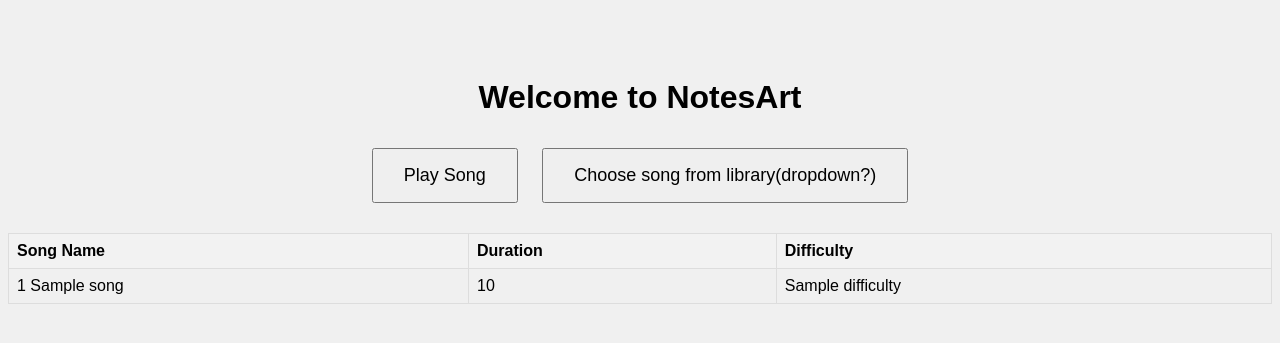
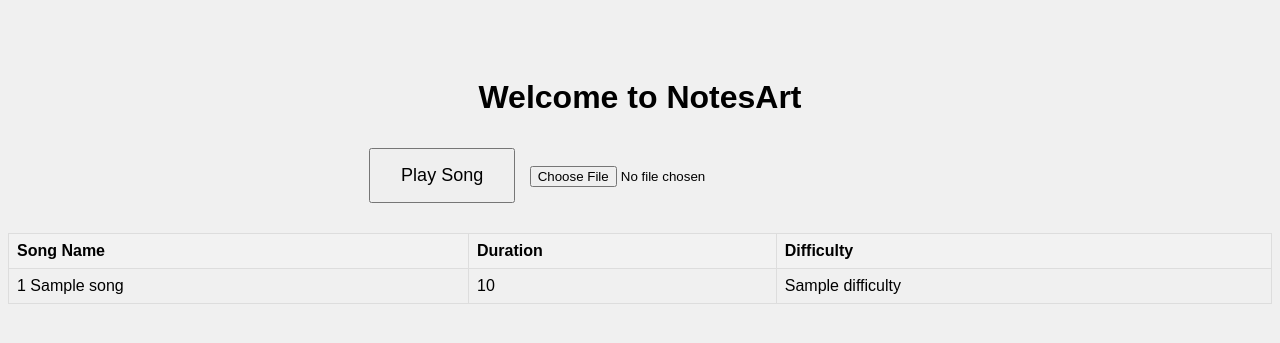
Before and after one commit to chae-shin/csce483-capstone, a Flask app: template templates/index.html in a window 1280 px wide. Shown: the top 343 px of the page. Run offline with Flask 3, Linux system fonts and the light colour scheme; the template is opened without the code that fills it: most values are stand-ins (such as "Sample title", 1, 10 or a date in 2020).

Commit message:
placeholder hardware file

```diff
--- a/rabi.py
+++ b/rabi.py
@@ -1,29 +1,55 @@
 from flask import Flask, render_template, request, redirect, url_for, jsonify
 from songFilePickStats import song_data
 import subprocess
+import os
 
 app = Flask(__name__)
+
+UPLOAD_FOLDER = 'songs/'
+os.makedirs(UPLOAD_FOLDER, exist_ok=True)  # Ensure the folder exists
+app.config['UPLOAD_FOLDER'] = UPLOAD_FOLDER
+
 
 @app.route("/")
 def home():
     data = song_data()
     return render_template("index.html", song_data=data)
 
+@app.route("/upload", methods=["POST"])
+def upload_file():
+    # checks if file chosen
+    if 'filename' not in request.files:
+        return jsonify({"status": "error", "message": "No file part"}), 400
+
+    # file is chosen file
+    file = request.files['filename']
+
+    # is file name nothing
+    if file.filename == '':
+        return jsonify({"status": "error", "message": "No selected file"}), 400
+
+    # if file perfect we add it to the folder
+    if file:
+        file_path = os.path.join(app.config['UPLOAD_FOLDER'], file.filename)
+        file.save(file_path)
+        song_data()
+
+        return jsonify({"status": "success", "message": "File uploaded successfully!", "file_path": file_path})
+
 
 @app.route("/play_song", methods=["POST"])
 def play_song():
     data = request.get_json()
-    song_index = data.get("song_index")
+    song_index = data.get("song_name")
 
     try:
         # Run the specific Python file based on the song index
-        song_file = f"./midiFiles/{song_index}_MIDI.py"  # Adjust file path as needed
+        song_file = song_index # Adjust file path as needed
         print(song_file)
-        subprocess.run(["python3", song_file], check=True)
+        subprocess.run(["python3", "RunningLights.py", song_file], check=True)
         return jsonify({"status": "success", "message": f"Playing song at index {song_index}!"})
     except subprocess.CalledProcessError as e:
         return jsonify({"status": "error", "message": f"Error playing song: {str(e)}"}), 500
-
 
 @app.route("/currentlyplaying")
 def playing():
--- a/templates/index.html
+++ b/templates/index.html
@@ -44,17 +44,30 @@
     th {
       background-color: #f2f2f2;
     }
+    #linkSong {
+      opacity: 0;
+      transition: opacity 0.3s; /* Smooth transition */
+    }
   </style>
 </head>
 <body>
   <h1>Welcome to NotesArt</h1>
-  <form id="redirects" method="POST">
+  <form id="redirects" method="POST" action="/upload" enctype="multipart/form-data">
     <button type="button" id="playSong">Play Song</button>
-    <button type="button" id="chooseSongButton">Choose song from library(dropdown?)</button>
+
+    <input type="file" id="myFile" name="filename">
+    <input type="submit" id="linkSong" value="Add Song to Library">
+
   </form>
 
 
   <script>
+    // add song becomes visible when file is uploaded
+    document.getElementById("myFile").addEventListener("change", function() {
+      const linkSongButton = document.getElementById("linkSong");
+      linkSongButton.style.opacity = "1"; // Show the Add Song button
+    });
+
     //coloring row of table
     document.getElementById("playSong").addEventListener("click", function() {
       location.href = '/currentlyplaying';
@@ -82,6 +95,8 @@
     .catch(error => console.error('Error:', error));
   });
 
+  //uploading midi file
+
 
   </script>
 
@@ -96,7 +111,7 @@
     </thead>
     <tbody>
       {% for song in song_data %}
-      <tr class="SongRow" data-index="{{ loop.index }}">
+      <tr class="SongRow" data-index="{{ loop.index }}" data-name="{{song.name}}">
         <td>{{ loop.index }} {{ song.name }}</td>
         <td>{{ song.duration }}</td>
         <td>{{ song.difficulty }}</td>
@@ -116,7 +131,7 @@
       this.classList.add('songSelect');
 
       // Set the selected song index
-      selectedSongIndex = this.getAttribute('data-index');
+      selectedSongIndex = this.getAttribute('data-name');
     });
   });
 
@@ -129,7 +144,7 @@
         headers: {
           'Content-Type': 'application/json'
         },
-        body: JSON.stringify({ song_index: selectedSongIndex })
+        body: JSON.stringify({ song_name: selectedSongIndex })
       })
       .then(response => response.json())
       .then(data => {
@@ -147,10 +162,6 @@
 
 </script>
 
-  <!-- {% if message %}
-  <div class="message">
-    {{ message }}
-  </div>
-  {% endif %} -->
+
 </body>
 </html>
```
Also changed, not shown: 3 other files.
